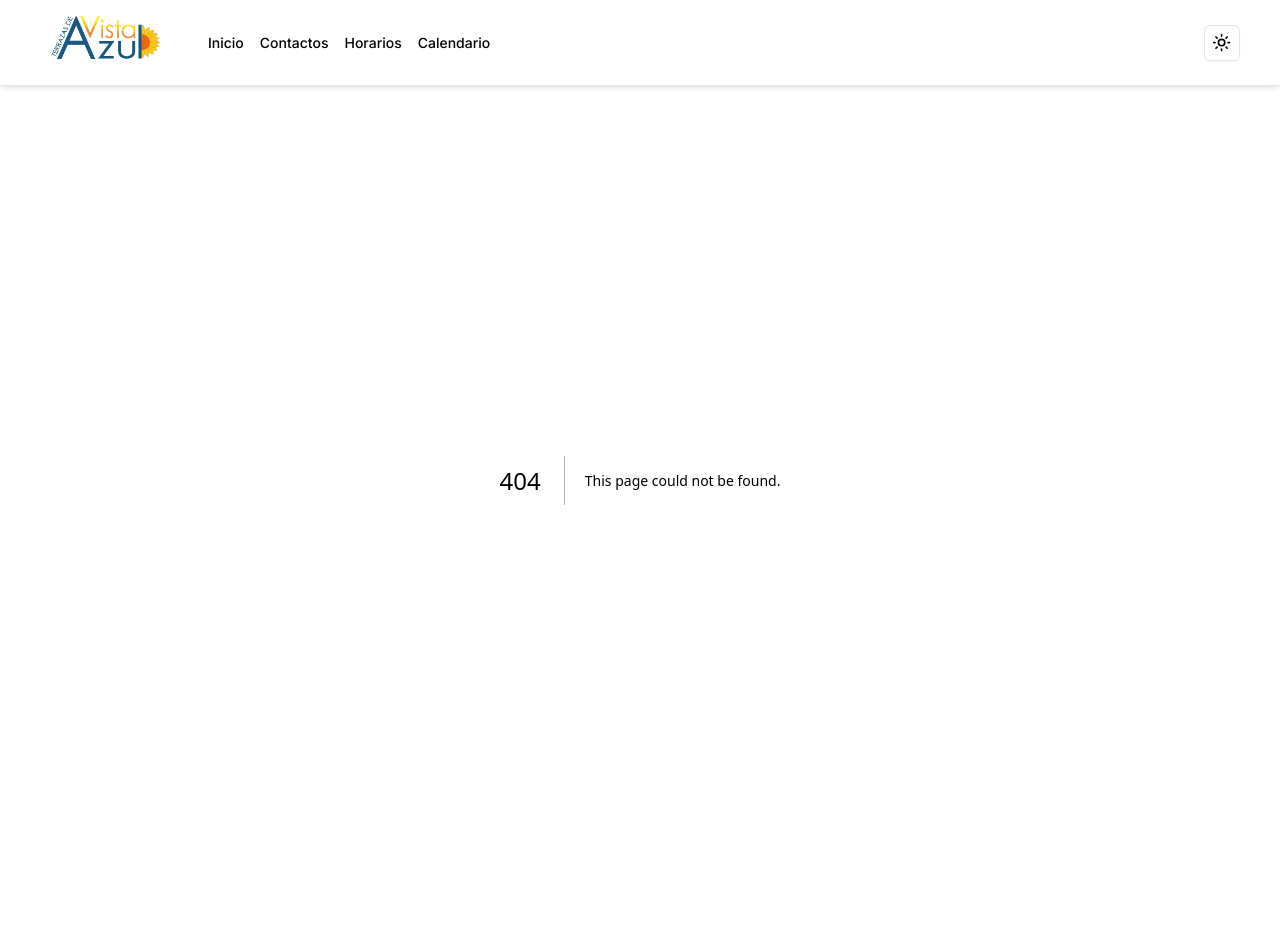
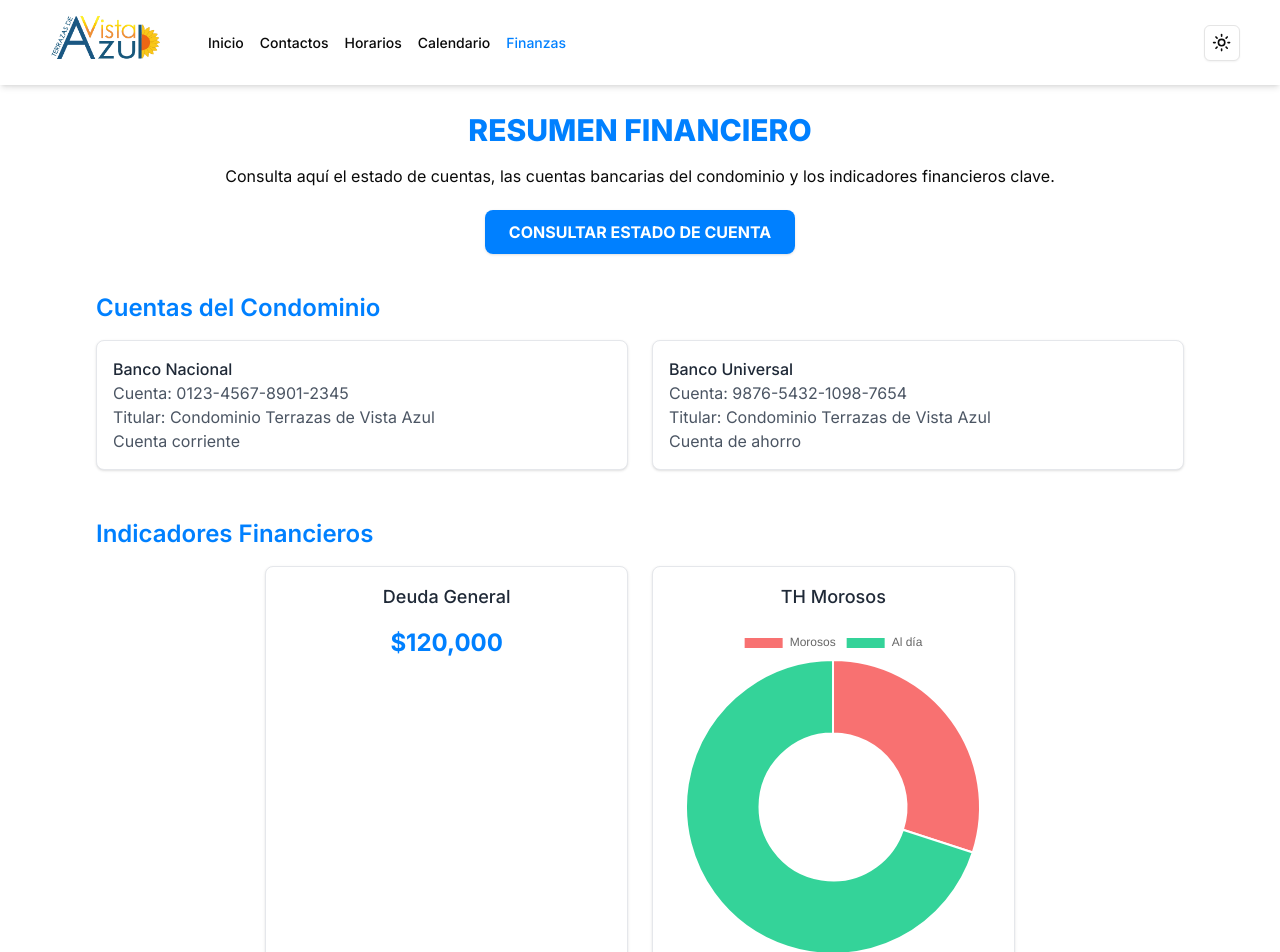
Before and after one commit to JanteWinkel/vista-azul-page, a Next.js app: page /finanzas in a window 1280 px wide. Before the commit this address had no page. Shown: the top 952 px of the page. Before the commit the page ends 880 px from the top, so only its background shows below. Built offline with nearby package versions, Linux system fonts and the light colour scheme.

Commit message:
agregado finanzas

```diff
--- a/app/components/containers/header.tsx
+++ b/app/components/containers/header.tsx
@@ -45,6 +45,11 @@ export default function Header() {
                             Calendario
                         </li>
                     </Link>
+                    <Link href={'/finanzas'} onClick={toggleMenu}>
+                        <li className={`hover:text-primary font-medium text-sm cursor-pointer ${pathname === '/finanzas' ? 'text-primary' : ''}`}>
+                            Finanzas
+                        </li>
+                    </Link>
                 </ul>
             </div>
             <div className='flex gap-4 items-center'>
--- a/app/contactos/page.tsx
+++ b/app/contactos/page.tsx
@@ -18,9 +18,9 @@ const contactData: ContactItem[] = [
     category: "Junta de Condominio",
     contacts: [
       { name: "Condominio Terrazas de Vista Azul", email: "condominioterrazasdevistazul@gmail.com", notes: "Horario de atención: Lunes a Viernes, 9:00 AM - 3:00 PM", },
-      { name: "Jan te Winkel", role: "Presidente", phone: "+58 414-564-1906" },
-      { name: "Edwin Pérez", role: "Vicepresidente", phone: "+58 412-987-6543" },
-      { name: "Wilmer Valerio", role: "Tesorero", phone: "+58 414-321-7654" },
+      { name: "Jan te Winkel", phone: "+58 414-563-1906" },
+      { name: "Edwin Pérez", phone: "+58 412-987-6543" },
+      { name: "Wilmer Valerio", phone: "+58 414-321-7654" },
     ],
   },
   {
@@ -72,7 +72,6 @@ const ContactComponent = () => {
                 {group.contacts.map((contact, idx) => (
                   <li key={idx} className="text-sm">
                     <p className="font-medium text-gray-800 dark:text-gray-200">{contact.name}</p>
-                    {contact.role && <p className="text-gray-600 dark:text-gray-400">Rol: {contact.role}</p>}
                     {contact.phone && <p className="text-gray-600 dark:text-gray-400">Teléfono: {contact.phone}</p>}
                     {contact.email && <p className="text-gray-600 dark:text-gray-400">Correo: {contact.email}</p>}
                     {contact.notes && <p className="text-gray-600 dark:text-gray-400">{contact.notes}</p>}
--- /dev/null
+++ b/app/finanzas/page.tsx
@@ -0,0 +1,111 @@
+"use client";
+
+import Footer from "@/components/footer";
+import { Doughnut } from "react-chartjs-2";
+import {
+  Chart as ChartJS,
+  ArcElement,
+  Tooltip,
+  Legend,
+} from "chart.js";
+
+ChartJS.register(ArcElement, Tooltip, Legend);
+
+const FinanceOverview = () => {
+  const systemLink = "https://sistema-administrativo.com"; // Cambia esto por el link real
+  const accounts = [
+    { bank: "Banco Nacional", accountNumber: "0123-4567-8901-2345", accountHolder: "Condominio Terrazas de Vista Azul", notes: "Cuenta corriente" },
+    { bank: "Banco Universal", accountNumber: "9876-5432-1098-7654", accountHolder: "Condominio Terrazas de Vista Azul", notes: "Cuenta de ahorro" },
+  ];
+
+  // Datos para los indicadores
+  const totalDebt = 120000;
+  const delinquentTH = 15; // TH morosos
+  const totalTH = 50; // Total de TH
+
+  // Datos para los gráficos de dona
+  const delinquentData = {
+    labels: ["Morosos", "Al día"],
+    datasets: [
+      {
+        data: [delinquentTH, totalTH - delinquentTH],
+        backgroundColor: ["#f87171", "#34d399"],
+        hoverBackgroundColor: ["#f87171", "#34d399"],
+      },
+    ],
+  };
+
+  const debtRelationData = {
+    labels: ["Deuda General", "Pagado"],
+    datasets: [
+      {
+        data: [totalDebt, totalTH * 1000 - totalDebt], // Ejemplo con TH promedio pagando $1000
+        backgroundColor: ["#facc15", "#60a5fa"],
+        hoverBackgroundColor: ["#facc15", "#60a5fa"],
+      },
+    ],
+  };
+
+  return (
+    <div>
+      <div className="max-w-6xl px-4 sm:px-6 lg:px-8 mx-auto pt-8 mt-8">
+        <h1 className="text-3xl text-primary font-extrabold uppercase text-center">Resumen Financiero</h1>
+        <p className="mt-4 text-center">Consulta aquí el estado de cuentas, las cuentas bancarias del condominio y los indicadores financieros clave.</p>
+
+        {/* Botón al sistema administrativo */}
+        <div className="mt-8 text-center">
+          <a
+            href={systemLink}
+            target="_blank"
+            rel="noopener noreferrer"
+            className="px-6 py-3 bg-primary text-white font-bold uppercase rounded-lg shadow hover:bg-primary-dark transition"
+          >
+            Consultar Estado de Cuenta
+          </a>
+        </div>
+
+        {/* Cuentas bancarias */}
+        <div className="mt-12">
+          <h2 className="text-2xl font-semibold text-primary mb-4">Cuentas del Condominio</h2>
+          <div className="grid gap-6 md:grid-cols-2">
+            {accounts.map((account, index) => (
+              <div
+                key={index}
+                className="p-4 border border-gray-200 rounded-lg shadow bg-white dark:bg-gray-800 dark:border-gray-600"
+              >
+                <p className="font-medium text-gray-800 dark:text-gray-200">{account.bank}</p>
+                <p className="text-gray-600 dark:text-gray-400">Cuenta: {account.accountNumber}</p>
+                <p className="text-gray-600 dark:text-gray-400">Titular: {account.accountHolder}</p>
+                <p className="text-gray-600 dark:text-gray-400">{account.notes}</p>
+              </div>
+            ))}
+          </div>
+        </div>
+
+        {/* Indicadores financieros */}
+        <div className="mt-12">
+          <h2 className="text-2xl font-semibold text-primary mb-4">Indicadores Financieros</h2>
+          <div className="flex flex-wrap gap-6 justify-center">
+            <div className="w-full sm:w-1/2 lg:w-1/3 p-4 border border-gray-200 rounded-lg shadow bg-white dark:bg-gray-800 dark:border-gray-600 text-center">
+              <h3 className="text-lg font-medium text-gray-800 dark:text-gray-200 mb-4">Deuda General</h3>
+              <p className="text-2xl font-bold text-primary">${totalDebt.toLocaleString()}</p>
+            </div>
+            <div className="w-full sm:w-1/2 lg:w-1/3 p-4 border border-gray-200 rounded-lg shadow bg-white dark:bg-gray-800 dark:border-gray-600 text-center">
+              <h3 className="text-lg font-medium text-gray-800 dark:text-gray-200 mb-4">TH Morosos</h3>
+              <Doughnut data={delinquentData} />
+            </div>
+            <div className="w-full sm:w-1/2 lg:w-1/3 p-4 border border-gray-200 rounded-lg shadow bg-white dark:bg-gray-800 dark:border-gray-600 text-center">
+              <h3 className="text-lg font-medium text-gray-800 dark:text-gray-200 mb-4">Relación Deuda/TH</h3>
+              <Doughnut data={debtRelationData} />
+            </div>
+          </div>
+        </div>
+
+        <hr className="my-8 border-t border-gray-300 w-full" />
+      </div>
+      <Footer />
+    </div>
+  );
+};
+
+export default FinanceOverview;
--- a/app/horarios/page.tsx
+++ b/app/horarios/page.tsx
@@ -98,7 +98,7 @@ const ScheduleComponent = () => {
               </ul>
               {schedule.closedDays && schedule.closedDays.length > 0 && (
                 <p className="mt-4 text-sm text-red-500">
-                  <strong>Días de cierre:</strong> {schedule.closedDays.join(", ")}
+                  <strong>Día de mantenimiento:</strong> {schedule.closedDays.join(", ")}
                 </p>
               )}
             </div>
--- a/app/page.tsx
+++ b/app/page.tsx
@@ -11,7 +11,6 @@ export default function Home() {
      <CarouselFotos />
      <BannerInfo />
      <Eventos />
-
      <Footer />
    </main>
    );
--- a/components/footer.tsx
+++ b/components/footer.tsx
@@ -1,10 +1,15 @@
 'use client'
+import Image from "next/image";
 import Link from "next/link";
+import React from "react";
 
 const Footer = () => {
     return (
-        <footer className="bg-gray-100 dark:bg-gray-800 mt-2">
-            <div className="w-full max-w-screen-xl mx-auto px-4 py-6 sm:py-8">
+        <footer className="bg-gray-100 dark:bg-gray-800 mb-4">
+            <div className="w-full max-w-screen-xl mx-auto px-4  sm:py-8">
+                    <div className="flex justify-center">
+                        <Image src={'/logo vista azul original.png'} alt='logo' width={120} height={120} />
+                    </div>
                 <span className="block text-center text-sm text-gray-500 dark:text-gray-400">
                     &copy; 2025 <Link href={"#"} className="hover:underline">Condominio Terrazas de Vista Azul</Link>.
                     <br />
--- a/package.json
+++ b/package.json
@@ -16,6 +16,7 @@
     "@radix-ui/react-separator": "^1.1.1",
     "@radix-ui/react-slot": "^1.1.0",
     "@supabase/supabase-js": "^2.45.4",
+    "chart.js": "^4.4.7",
     "class-variance-authority": "^0.7.0",
     "clsx": "^2.1.1",
     "date-fns": "^4.1.0",
@@ -26,6 +27,7 @@
     "react": "^18",
     "react-big-calendar": "^1.17.1",
     "react-calendar": "^5.1.0",
+    "react-chartjs-2": "^5.3.0",
     "react-dom": "^18",
     "tailwind-merge": "^2.5.2",
     "tailwindcss-animate": "^1.0.7"
```
Also changed, not shown: 1 other file (tests, documents, lock files or other folders).
